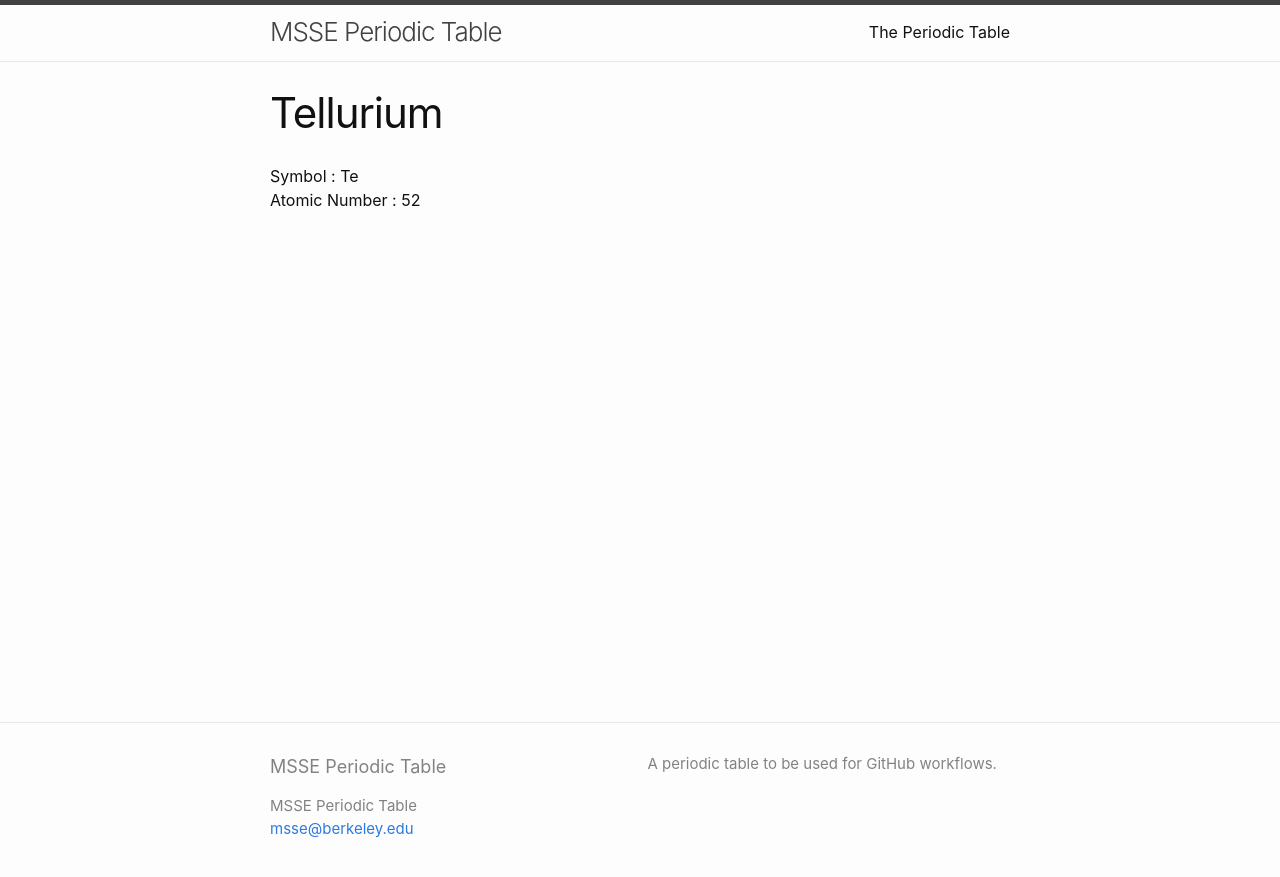
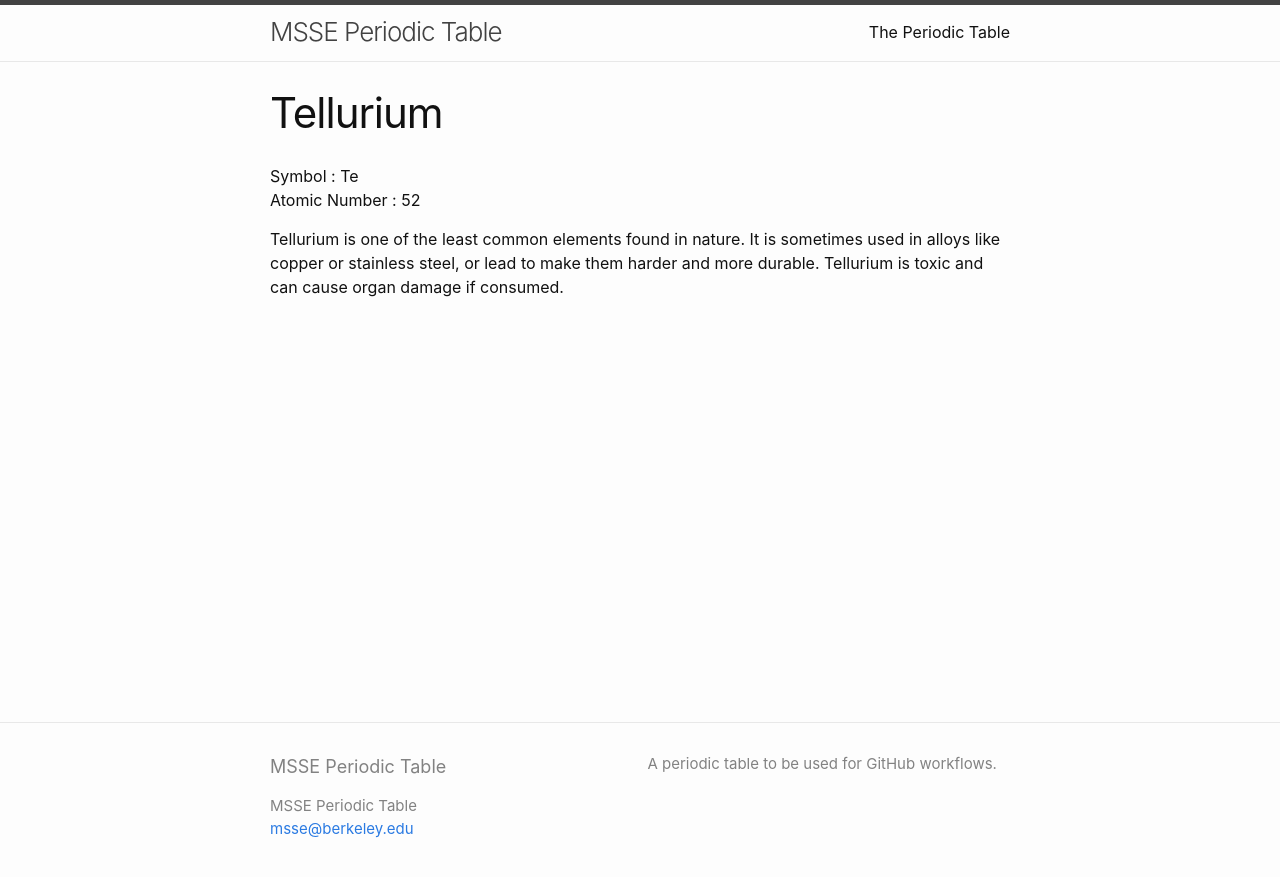
Before and after one commit to msse-chem-280-2024/periodic-table, a Jekyll site: the page built from elements/Tellurium.md, in a window 1280 px wide. Shown: the top 877 px of the page. Built offline with Jekyll 4.4.1, drawn with Linux system fonts in a browser that asks for light colours.

Commit message:
update Tellurium page

```diff
--- a/elements/Tellurium.md
+++ b/elements/Tellurium.md
@@ -5,3 +5,5 @@ title: Tellurium
 
 Symbol : Te
 Atomic Number : 52
+
+Tellurium is one of the least common elements found in nature. It is sometimes used in alloys like copper or stainless steel, or lead to make them harder and more durable. Tellurium is toxic and can cause organ damage if consumed.
```
